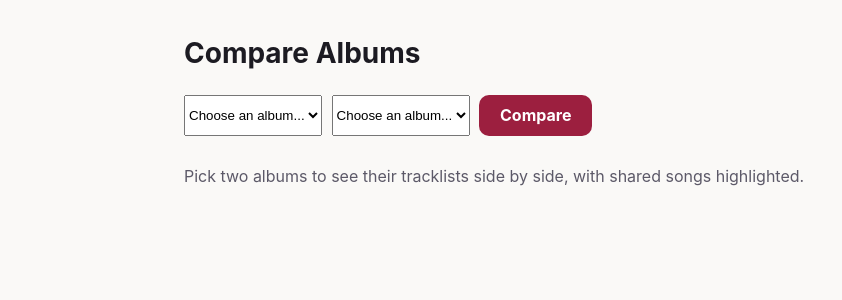
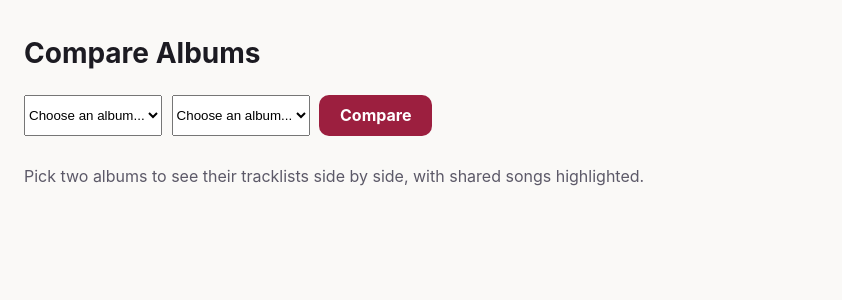
Before and after one commit to anniemcrook/taylor-swift-db, a PHP site: page /compare_albums.php in a window 1280 px wide. Shown: the part 62-362 px from the top of the page, without its empty margins (0-842 px from the left). Run offline with PHP 8.4, Linux system fonts and the light colour scheme; data that the repository does not hold is empty.

Commit message:
Widen Compare Albums so columns aren't squeezed into the middle
Every page shares a 960px main reading-width, which suits a single
tracklist or search list fine but left the two Compare Albums columns
cramped into narrow strips with a lot of unused space on wider
screens. Adds a main.wide rule (1400px) used only on
compare_albums.php; every other page is unaffected.

Co-Authored-By: Claude Sonnet 5 <noreply@anthropic.com>

```diff
--- a/backend/compare_albums.php
+++ b/backend/compare_albums.php
@@ -144,7 +144,7 @@ $currentNav = 'compare_albums';
 </head>
 <body>
     <?php include __DIR__ . '/nav.php'; ?>
-    <main id="main">
+    <main id="main" class="wide">
         <h1>Compare Albums</h1>
         <form class="search-form" method="get" action="compare_albums.php">
             <label class="visually-hidden" for="album_a">First album</label>
--- a/backend/style.css
+++ b/backend/style.css
@@ -152,6 +152,13 @@ main {
   max-width: 960px;
   margin: 0 auto;
   padding: 2rem 1.5rem 4rem;
+}
+
+/* Compare Albums needs real room for two tracklists side by side —
+   the default reading-width main is fine for a single table, but
+   cramps two of them into narrow columns. */
+main.wide {
+  max-width: 1400px;
 }
 
 h1 {
```
Also changed, not shown: TASKS.md (+6 -0 lines).
